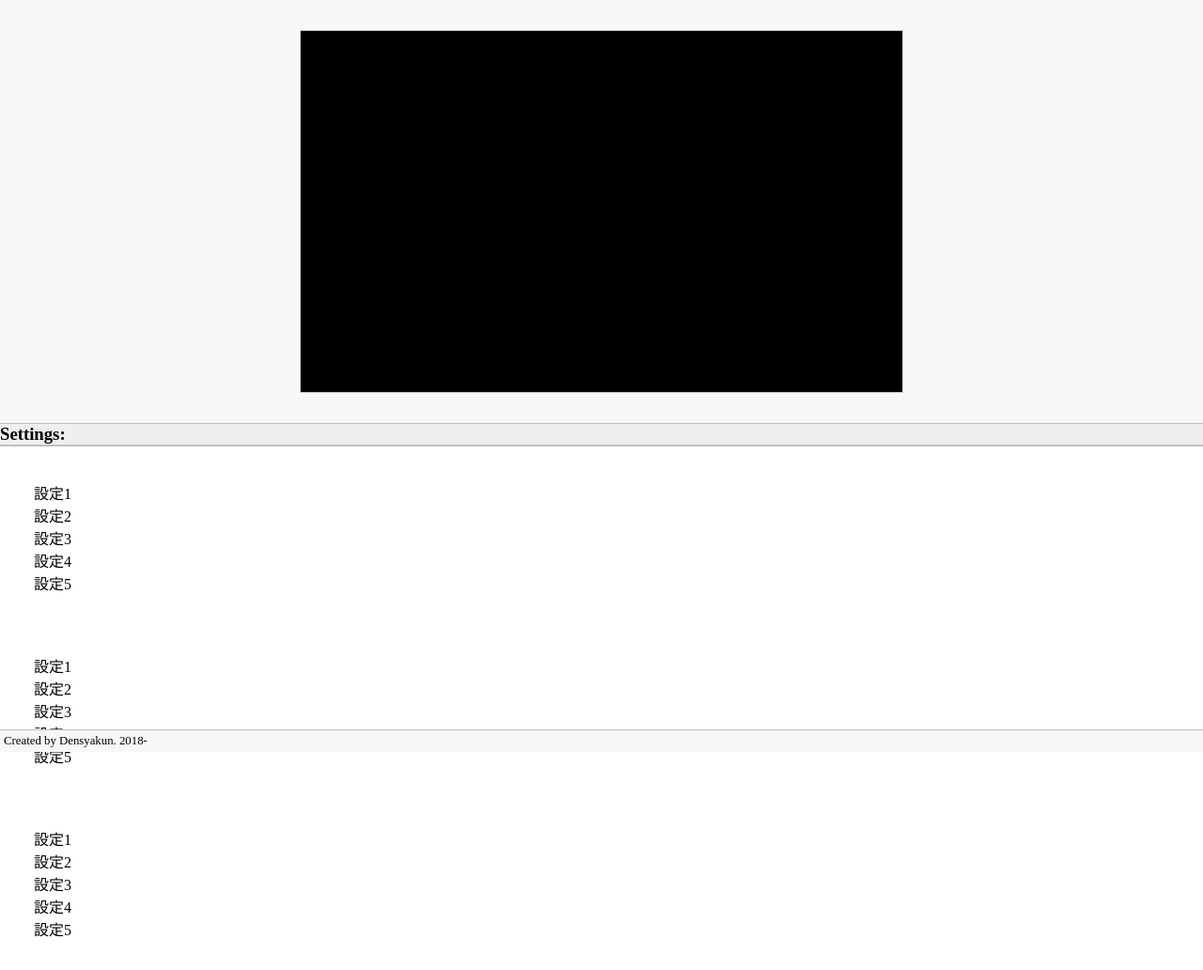
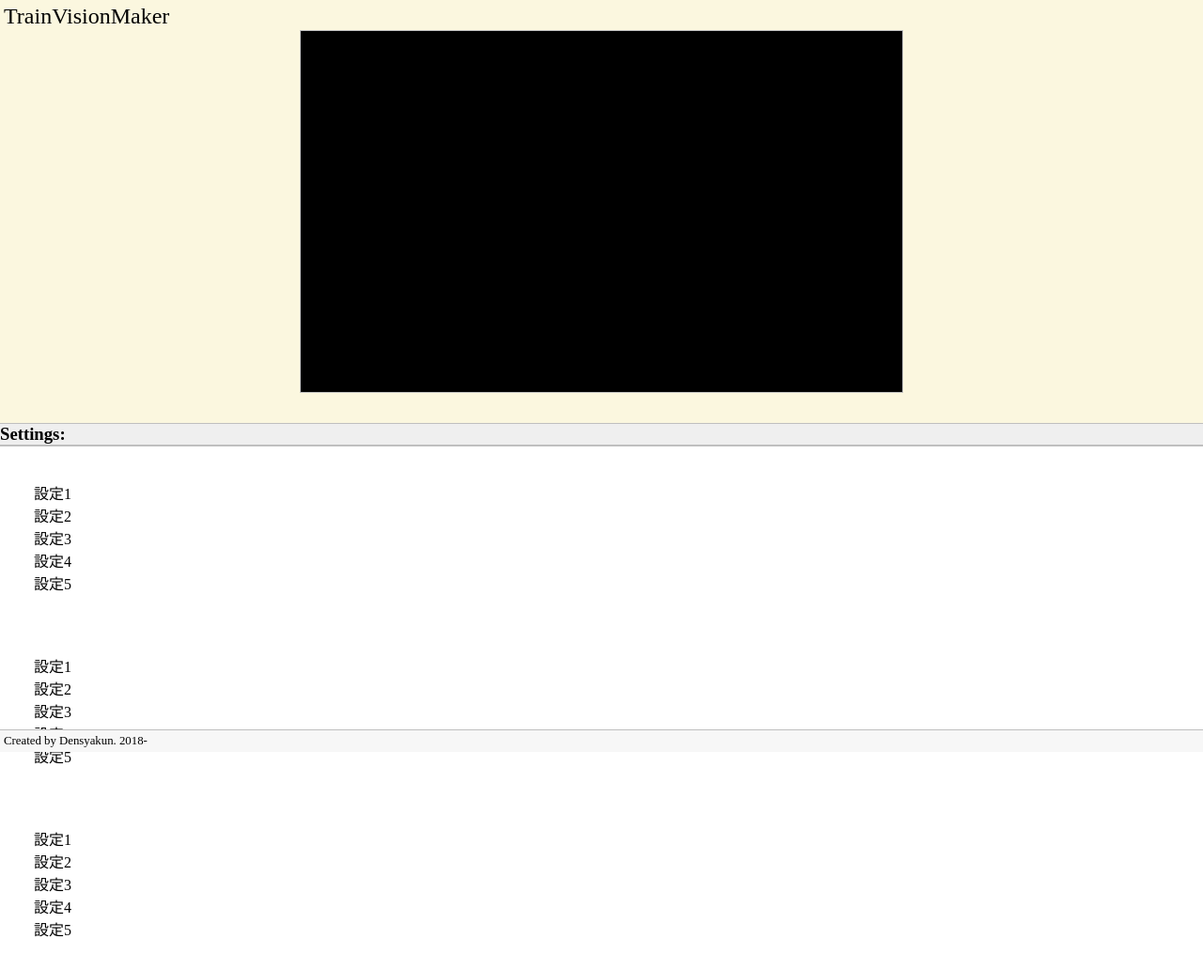
Before and after one commit to Densyakun/TrainVisionMaker, a plain HTML site: page index.html in a window 1280 px wide. Shown: the whole page at 94% size. Drawn offline with Linux system fonts and the light colour scheme.

Commit message:
背景色を変更。タイトル文字を追加。

```diff
--- a/index.html
+++ b/index.html
@@ -9,6 +9,7 @@
 
 <!--trainvision:-->
 <div id="top">
+<div style="font-size:1.5em;float:left;margin:4px;">TrainVisionMaker</div>
 <div id="trainvision"></div>
 <h3>Settings:</h3>
 </div>
--- a/style.css
+++ b/style.css
@@ -1,6 +1,6 @@
 #top {
   position: fixed;
-  background-color: rgb(247,247,247);
+  background-color: rgb(251,247,223);
   left: 0;
   right: 0;
   top: 0;
```
